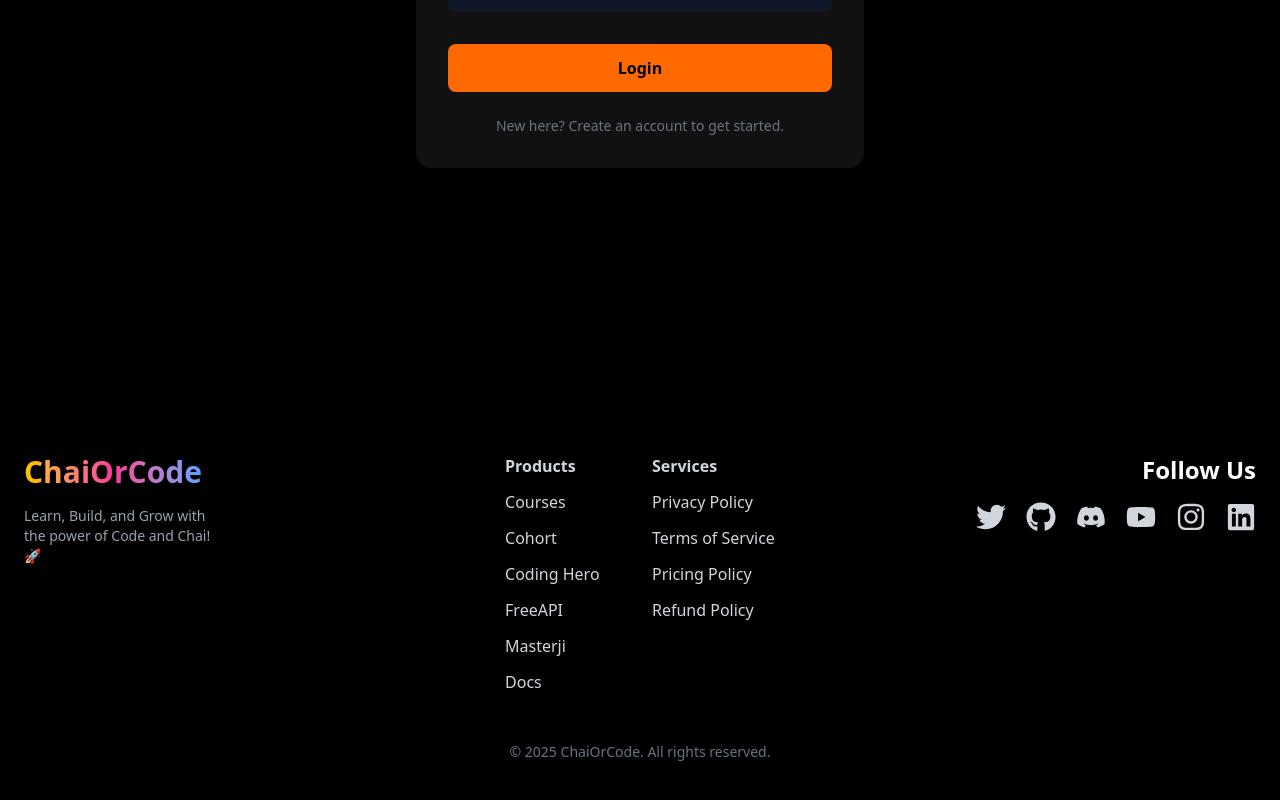
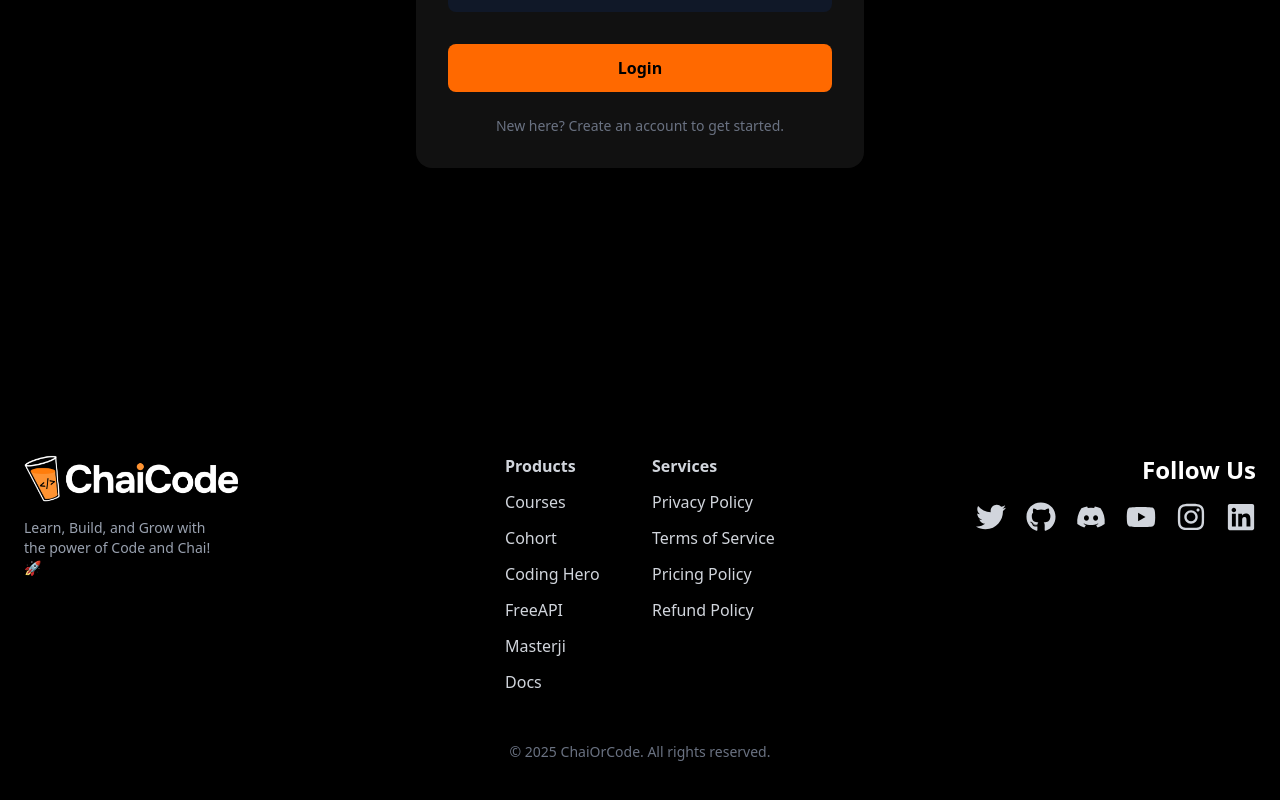
Before and after one commit to coder-prashant-raut/CHAICODE, a React (Vite) app: page /login in a window 1280 px wide. Shown: the part 474-1274 px from the top of the page. Built offline with nearby package versions, Linux system fonts and the light colour scheme.

Commit message:
added valid url for social accounts

```diff
--- a/src/components/footer/Footer.jsx
+++ b/src/components/footer/Footer.jsx
@@ -1,6 +1,7 @@
 // components/Footer.js
 import { FaTwitter, FaGithub, FaDiscord, FaYoutube, FaInstagram, FaLinkedin } from 'react-icons/fa';
 import { motion } from 'framer-motion';
+import logo from '../../assets/chaicode-white.png'
 
 export default function Footer() {
   return (
@@ -37,15 +38,18 @@ export default function Footer() {
 
       {/* Logo Section */}
 <div className="flex flex-col items-center md:items-start">
-          <div className="text-3xl font-bold text-white mb-4">
-            <span className="bg-gradient-to-r from-yellow-400 via-pink-500 to-blue-400 bg-clip-text text-transparent">
-              ChaiOrCode
-            </span>
+  <div className="mb-4">
+    <img
+      src={logo}
+      alt="Logo"
+      className="h-10 w-auto md:h-12" // Responsive logo sizing
+    />
   </div>
   <p className="text-sm text-gray-400 max-w-[200px] text-center md:text-left">
     Learn, Build, and Grow with the power of Code and Chai! 🚀
   </p>
 </div>
+
 
         {/* Navigation Links */}
         <div className="flex justify-center">
@@ -74,12 +78,12 @@ export default function Footer() {
         <div className="flex flex-col items-center md:items-end">
           <h4 className="text-2xl font-semibold mb-4 text-white">Follow Us</h4>
           <div className="flex space-x-5 text-3xl">
-            <a href="#" className="hover:text-yellow-400 transition"><FaTwitter /></a>
-            <a href="#" className="hover:text-yellow-400 transition"><FaGithub /></a>
-            <a href="#" className="hover:text-yellow-400 transition"><FaDiscord /></a>
-            <a href="#" className="hover:text-yellow-400 transition"><FaYoutube /></a>
-            <a href="#" className="hover:text-yellow-400 transition"><FaInstagram /></a>
-            <a href="#" className="hover:text-yellow-400 transition"><FaLinkedin /></a>
+            <a href="https://x.com/Hiteshdotcom" className="hover:text-yellow-400 transition"><FaTwitter /></a>
+            <a href="https://github.com/hiteshchoudhary" className="hover:text-yellow-400 transition"><FaGithub /></a>
+            <a href="https://discord.com/invite/WDrH3zuWFb" className="hover:text-yellow-400 transition"><FaDiscord /></a>
+            <a href="https://www.youtube.com/hiteshchoudharydotcom" className="hover:text-yellow-400 transition"><FaYoutube /></a>
+            <a href="https://www.instagram.com/hiteshchoudharyofficial/" className="hover:text-yellow-400 transition"><FaInstagram /></a>
+            <a href="https://www.linkedin.com/in/hiteshchoudhary/" className="hover:text-yellow-400 transition"><FaLinkedin /></a>
           </div>
         </div>
 
```
Also changed, not shown: src/App.jsx (+14 -15 lines). Lines whose indentation alone changed are shown as unchanged.
